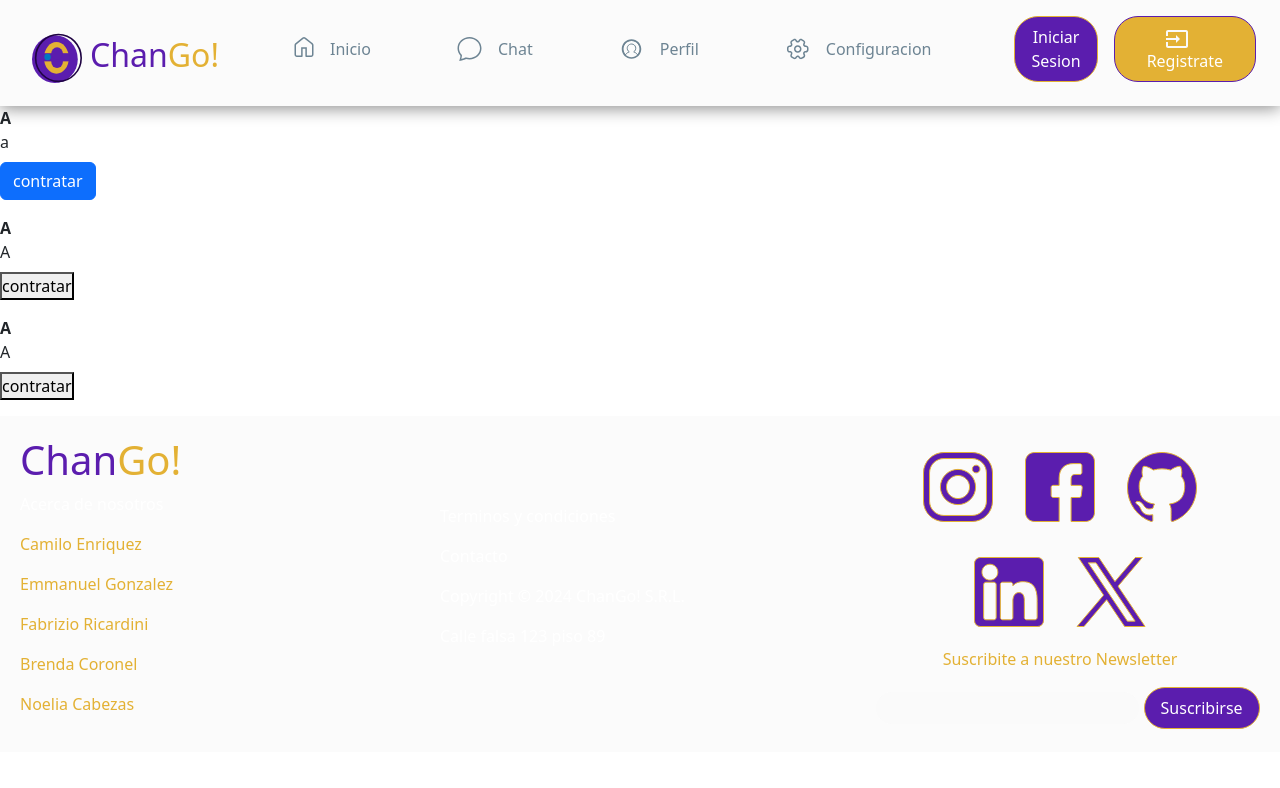
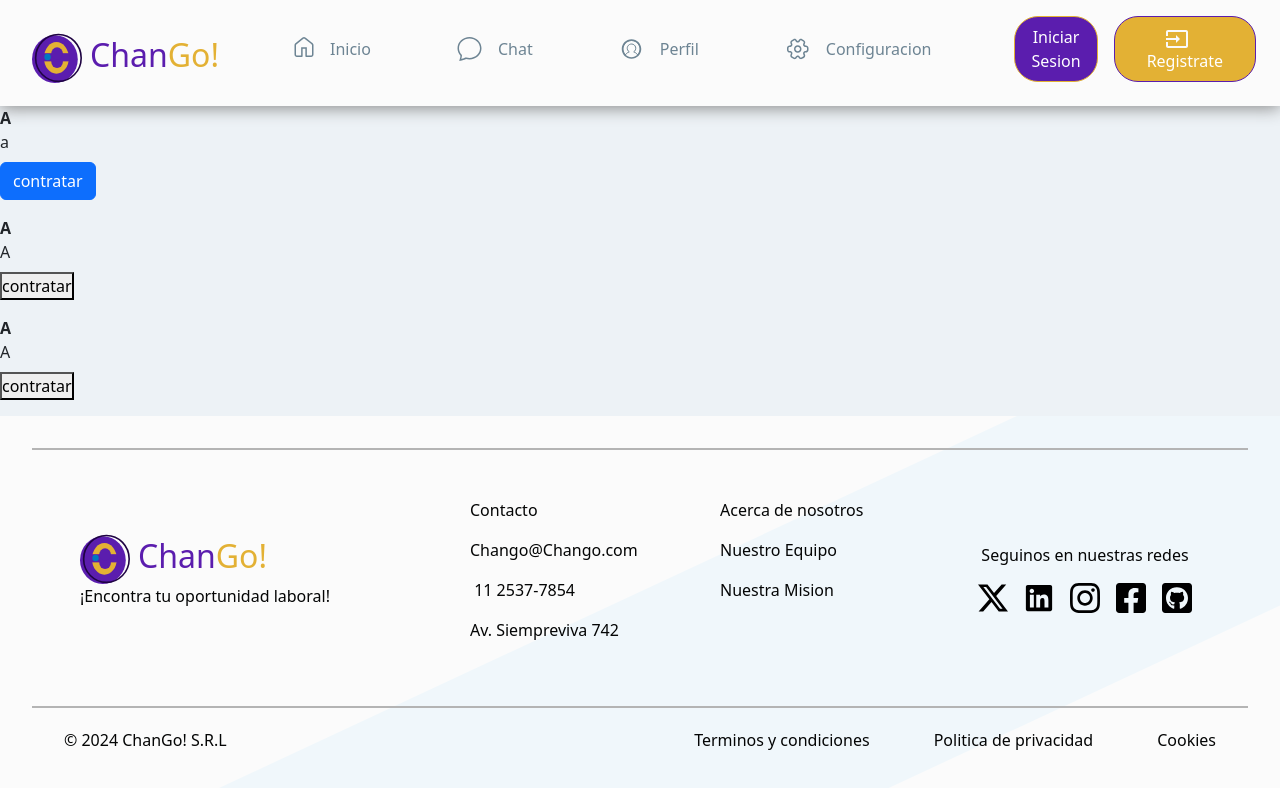
Before and after one commit to k1000oEnz/ChanGo--Main, a website: page index.html in a window 1280 px wide. Drawn offline with nearby package versions, Linux system fonts and the light colour scheme.

Commit message:
Footer finalizado.

```diff
--- a/index.html
+++ b/index.html
@@ -86,52 +86,53 @@
 
     </aside>
     <footer class="footer">
-      <div class="footer__aboutus">
-        <div class="footer__brand">
-          <h1 class="brand__color1">Chan</h1>
-          <h1 class="brand_color2">Go!</h1>
+      <div class="footer__main-content d-flex justify-content-between">
+        <div class="logo d-flex align-items-center">
+          <picture>
+            <a href="" class="no__decoration d-flex align-items-center"><img src="components/img/Logo.svg" alt="Logo ChanGo" />
+            <div class="inicio d-flex">
+              <h2 class="brand__color1">Chan</h2>
+              <h2 class="brand_color2">Go!</h2>
+            </div>
+          </a>
+          <p>¡Encontra tu oportunidad laboral!</p>
+          </picture>
         </div>
-        <div>
-          <p class="foot_colorW">Acerca de nosotros</p>
-          <p class="brand_color2">Camilo Enriquez</p>
-          <p class="brand_color2">Emmanuel Gonzalez</p>
-          <p class="brand_color2">Fabrizio Ricardini</p>
-          <p class="brand_color2">Brenda Coronel</p>
-          <p class="brand_color2">Noelia Cabezas</p>
+        <div class="grid__content">
+          <div class="contact">
+            <p class="contact_style">Contacto</p>
+            <p class="contact_style">Chango@Chango.com</p>
+            <p class="contact_style"><img src="" alt=""> 11 2537-7854</p>
+            <p class="contact_style">Av. Siempreviva 742</p>
+          </div>
+          <div class="aboutus">
+            <p class="aboutus_style">Acerca de nosotros</p>
+            <p class="aboutus_style">Nuestro Equipo</p>
+            <p class="aboutus_style">Nuestra Mision</p>
+          </div>
+          <div class="redes">
+            <p class="redes_title">Seguinos en nuestras redes</p>
+            <div class="d-flex">
+              <a href=""><img src="components/img/Footer/X.svg" alt=""></a>
+              <a href=""><img src="components/img/Footer/linkedin.svg" alt=""></a>
+              <a href=""><img src="components/img/Footer/instagram.svg" alt=""></a>
+              <a href=""><img src="components/img/Footer/Facebook.svg" alt=""></a>
+              <a href=""><img src="components/img/Footer/github.svg" alt=""></a>
+            </div>
+          </div>
         </div>
       </div>
-      <div class="footer__data">
-        <p class="foot_colorW">Terminos y condiciones</p>
-        <p class="foot_colorW">Contacto</p>
-        <p class="foot_colorW">Copyright &copy; 2024 ChanGo! S.R.L.</p>
-        <p class="foot_colorW">Calle falsa 123 piso 89</p>
-      </div>
-      <div class="footer__logos">
-        <a href="" class="a__footer instagram">
-          <img src="components/img/Redes/LogoInstagram.svg" class="logo__redes"alt="Red social instagram">
-        </a>
-        <a href="" class="a__footer facebook">
-          <img src="components/img/Redes/LogoFacebook.svg" class="logo__redes"alt="Red social facebook">
-        </a>
-        <a href="" class="a__footer GitHub">
-          <img src="components/img/Redes/LogoGitHub.svg" class="logo__redes" alt="Red social GitHub">
-        </a>
-        <a href="" class="a__footer LinkedIn">
-          <img src="components/img/Redes/LogoLinkedin.svg" class="logo__redes"alt="Red social LinkedIn">
-        </a>
-        <a href="" class="a__footer X">
-          <img src="components/img/Redes/LogoX.svg" class="logo__redes" alt="Red social X">
-        </a>
-        <div class="footer__newsletter brand_color2">
-          <p>Suscribite a nuestro Newsletter</p>
-          <form action="">
-            <input type="email">
-            <button class="button__styleP">Suscribirse</button>
-          </form>
+      <div class="footer__legales d-flex justify-content-between align-items-center">
+        <p>&copy; 2024 ChanGo! S.R.L</p>
+        <div class="d-flex " >
+          <p>Terminos y condiciones</p>
+          <p>Politica de privacidad</p>
+          <p>Cookies</p>
         </div>
       </div>
       <script src="https://cdn.jsdelivr.net/npm/bootstrap@5.3.3/dist/js/bootstrap.bundle.min.js"></script>
       <script src="components/js/script.js"></script>
+      <div class="diagonal_bar"></div>
     </footer>
   </body>
 </html>
--- a/sass/_footer.scss
+++ b/sass/_footer.scss
@@ -6,58 +6,59 @@
 /* beginning Footer */
 
 .footer{
+    overflow: hidden;
+    position: relative;
+    padding: 2rem;
+    background-color: var(--c_MainColor);
+    z-index: 0;
+    p{
+        font-weight: 500;
+        color: #040505;
+    }
+    .footer__main-content{
+        padding: 3rem;
+        border-top: 2px solid rgb(180, 180, 180);
+        border-bottom: 2px solid rgb(180, 180, 180);
+
+    }
+    .diagonal_bar{
+        position:absolute ;
+        bottom: -65%;
+        left: 20%;
+        width: 150%;
+        height: 70%;
+        background-color: #4584FF;
+        transform: rotate(-25deg);
+        transform-origin: bottom left;
+        z-index: -1;
+        mix-blend-mode: color-burn;
+    }
+    .grid__content{
     display: grid;
     grid-template-columns: repeat(3, 1fr);
     gap: 20px;
-    padding: 20px;
-    background-color: var(--c_MainColor);
 
-    .footer__logos{
+    .redes{
         display: flex;
+        flex-direction: column;
+        align-items: center;
         justify-content: center;
-        flex-wrap: wrap;
-
-        div{
-            display: flex;
-            flex-direction: column;
-            align-items: center;
+        img{
+            padding: 0 .5rem;
         }
-        input{
-            background-color: #fafafa;
-            border: none;
-            margin-left: 1rem;
-            border-radius: 1rem;
-            padding: 0 1rem;
-            height: 2rem;
-        }
-        button{
-            color: var(--c_white);
-            padding: .5rem 1rem;
-            border-radius: 1.5rem;
+        a:hover{
+            box-shadow: 1px 1px .5rem black;
         }
     }
-    .footer__data{
-        display: flex;
-        flex-direction: column;
-        justify-content: center;
     }
-    .footer__brand{
-        display: flex;
+    .footer__legales{
+        height: 5rem;
+
+        p{
+            padding: 0 2rem;
+        }
     }
-    .brand_color1{
-        color: var(--c_purple400);
-    }
-    .brand_color2{
-        color: var(--c_yellow400)
-    }
-    .foot_colorW{
-        color: var(--c_white);
-    }
-    .logo__redes{
-        display: block;
-        padding: 1rem;
-    }
-    .logo__redes:hover{
-        box-shadow: 1px 1px 2rem black ;
+    .redes_img:hover{
+        text-shadow: 2px 2px 2px black;
     }
 }
--- a/sass/_globales.scss
+++ b/sass/_globales.scss
@@ -8,8 +8,11 @@
 /* --debugger --*/
 * {
   margin: 0;
-  padding: 0; }
-
+  padding: 0;
+}
+body{
+  background-color: #EDF2F6;
+}
 :root {
   /*-- Font --*/
   --f_fontSize: 16px;
```
Also changed, not shown: components/img/Footer/Facebook.svg (added), components/img/Footer/X.svg (added), components/img/Footer/github.svg (added), components/img/Footer/instagram.svg (added), components/img/Footer/linkedin.svg (added), css/index.css, 1 other file.
